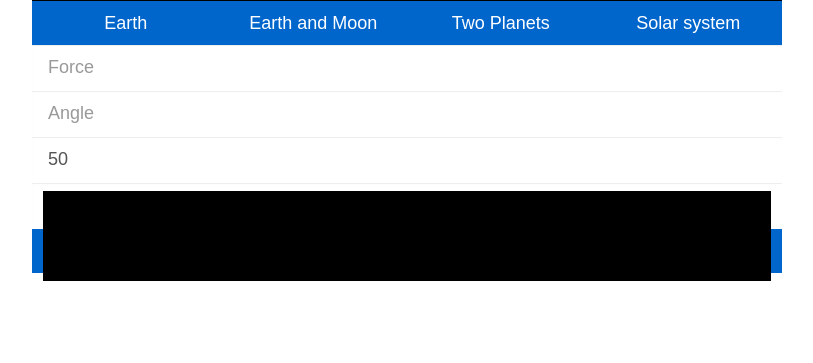
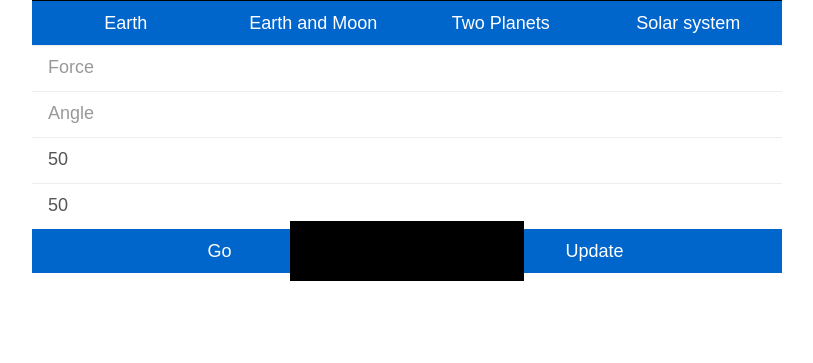
Before and after one commit to josefwaller/josefwaller-website, a Django app: page /rocket/ in a window 1280 px wide. Shown: the part 519-882 px from the top of the page, without its empty margins (233-1046 px from the left). After the commit the page ends 800 px from the top, so only its background shows below. Run offline with Django 3.2, Linux system fonts and the light colour scheme; some libraries are stand-ins or nearby versions; some web fonts are replaced.

Commit message:
Changes site so only half banner ads show

```diff
--- a/mainsite/templates/partials/footer-ad.html
+++ b/mainsite/templates/partials/footer-ad.html
@@ -3,7 +3,6 @@
 
 <div id="outside-div">
 	<div id="inside-div">
-		<div id="mobile-ad-code">
 		<!-- Project Wonderful Ad Box Code -->
 		<div id="pw_adbox_77950_6_0"></div>
 		<script type="text/javascript"></script>
@@ -33,9 +32,6 @@
 		</script>
 		<!-- End Project Wonderful Ad Box Loader -->
 	</div>
-		<div id="desktop-ad-code">
-		</div>
-	</div>
 </div>
 
 <script>
@@ -45,16 +41,8 @@
 
 	div = $("#inside-div");
 
-	// Checks if is on mobile device, and if it is scales down the ad
-	if( /Android|webOS|iPhone|iPad|iPod|BlackBerry|IEMobile|Opera Mini/i.test(navigator.userAgent) ) {
 	width = 234;
 	height = 60;
-		$("#desktop-ad-code").html("")
-	}else {
-		width = 728;
-		height = 90;
-		$("#mobile-ad-code").html("")
-	}
 	div.css("height", height + "px")
 	div.css("width", width + "px")
 
```
Lines whose indentation alone changed are shown as unchanged.
